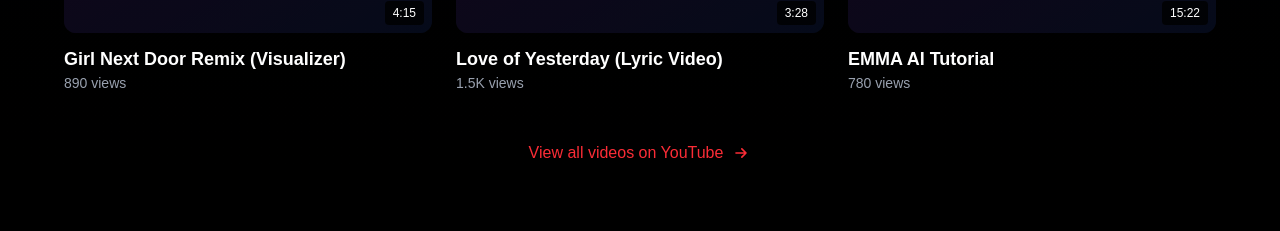
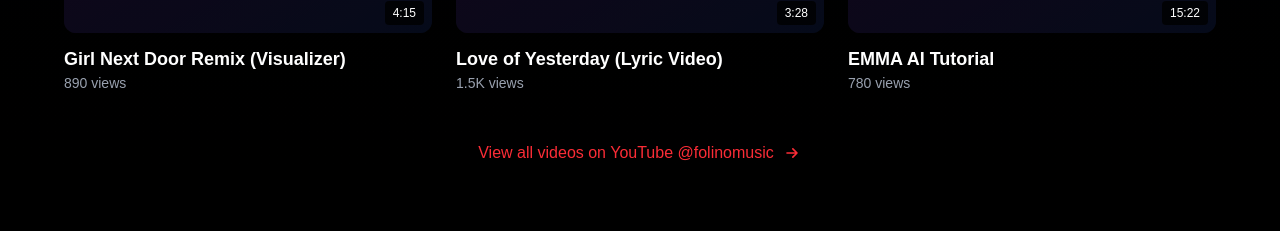
Before and after one commit to mariomontuori/folinomusic, a Next.js app: page / in a window 1280 px wide. Shown: the part 5489-5720 px from the top of the page. Built offline with nearby package versions, Linux system fonts and the light colour scheme.

Commit message:
Update YouTube link text to show @folinomusic handle

```diff
--- a/app/page.tsx
+++ b/app/page.tsx
@@ -614,7 +614,7 @@ export default function Home() {
               rel="noopener noreferrer"
               className="inline-flex items-center text-red-500 hover:text-red-400 transition-colors group"
             >
-              <span>View all videos on YouTube</span>
+              <span>View all videos on YouTube @folinomusic</span>
               <svg className="w-5 h-5 ml-2 group-hover:translate-x-1 transition-transform" fill="none" stroke="currentColor" viewBox="0 0 24 24">
                 <path strokeLinecap="round" strokeLinejoin="round" strokeWidth={2} d="M13 7l5 5m0 0l-5 5m5-5H6" />
               </svg>
```
